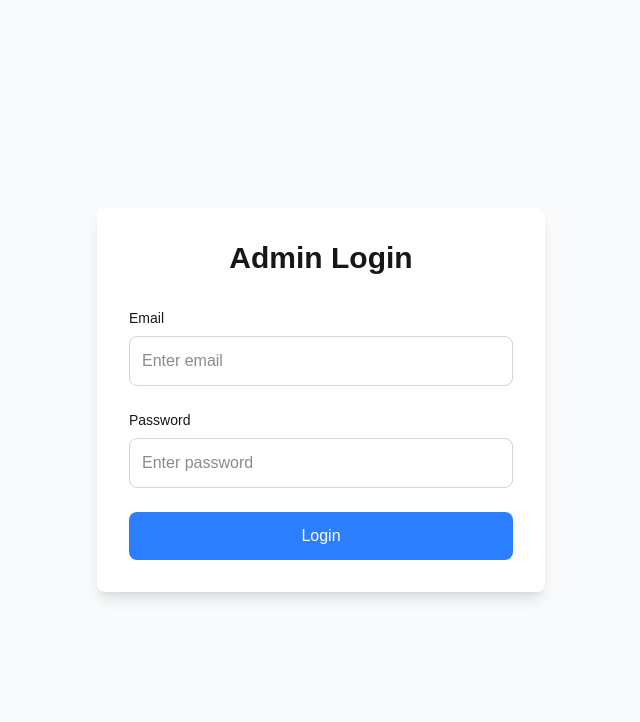
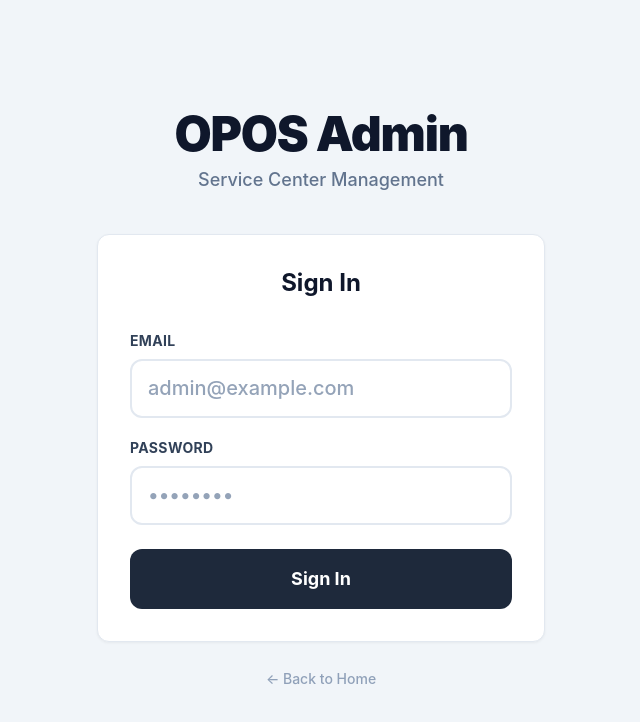
Before and after one commit to Akbblog/OPOS, a Next.js app: page /login in a window 1280 px wide. Shown: the top 722 px of the page, without its empty margins (319-959 px from the left). Built offline with nearby package versions, Linux system fonts and the light colour scheme.

Commit message:
fix: Improve token number generation with better error handling
- Add debugging logs for token number generation
- Improve validation for currentTokenNumber field
- Update environment variables template for Vercel deployment
- Ensure proper token incrementing and persistence

```diff
--- a/app/globals.css
+++ b/app/globals.css
@@ -1,8 +1,13 @@
 @import "tailwindcss";
 
+/* Modern Light Theme - Clean & Minimal */
 :root {
-  --background: #ffffff;
-  --foreground: #171717;
+  --background: #f8fafc;
+  --foreground: #0f172a;
+  --card-bg: #ffffff;
+  --border-color: #e2e8f0;
+  --accent: #1e293b;
+  --accent-light: #64748b;
 }
 
 @theme inline {
@@ -12,55 +17,160 @@
   --font-mono: var(--font-geist-mono);
 }
 
-@media (prefers-color-scheme: dark) {
-  :root {
-    --background: #0a0a0a;
-    --foreground: #ededed;
-  }
+body {
+  background: #f1f5f9;
+  color: var(--foreground);
+  font-family: -apple-system, BlinkMacSystemFont, 'Segoe UI', Roboto, sans-serif;
+  min-height: 100vh;
 }
 
-body {
-  background: var(--background);
-  color: var(--foreground);
-  font-family: Arial, Helvetica, sans-serif;
+/* Modern Card Styles */
+.card {
+  background: #ffffff;
+  border: 1px solid #e2e8f0;
+  border-radius: 12px;
+  box-shadow: 0 1px 3px rgba(0, 0, 0, 0.05);
 }
 
+.card:hover {
+  box-shadow: 0 4px 12px rgba(0, 0, 0, 0.08);
+}
+
+/* Enhanced Input Styles - High Visibility */
+input[type="number"],
+input[type="text"],
+input[type="email"],
+input[type="password"] {
+  background: #ffffff !important;
+  border: 2px solid #e2e8f0 !important;
+  color: #0f172a !important;
+  font-weight: 600 !important;
+  font-size: 1.25rem !important;
+}
+
+input::placeholder {
+  color: #94a3b8 !important;
+  font-weight: 500 !important;
+}
+
+input:focus {
+  border-color: #3b82f6 !important;
+  box-shadow: 0 0 0 3px rgba(59, 130, 246, 0.1) !important;
+  outline: none !important;
+}
+
+/* Price Selection Cards */
+.price-card {
+  background: #ffffff;
+  border: 2px solid #e2e8f0;
+  border-radius: 16px;
+  transition: all 0.2s ease;
+  cursor: pointer;
+}
+
+.price-card:hover {
+  border-color: #cbd5e1;
+  transform: translateY(-2px);
+  box-shadow: 0 8px 25px rgba(0, 0, 0, 0.08);
+}
+
+.price-card.selected {
+  border-color: #1e293b;
+  background: #f8fafc;
+}
+
+/* Primary Button */
+.btn-primary {
+  background: #1e293b;
+  color: white;
+  font-weight: 700;
+  border-radius: 12px;
+  transition: all 0.2s ease;
+}
+
+.btn-primary:hover {
+  background: #0f172a;
+  transform: translateY(-1px);
+  box-shadow: 0 4px 12px rgba(0, 0, 0, 0.15);
+}
+
+.btn-primary:disabled {
+  background: #cbd5e1;
+  cursor: not-allowed;
+  transform: none;
+  box-shadow: none;
+}
+
+/* Secondary Button */
+.btn-secondary {
+  background: #f1f5f9;
+  color: #475569;
+  font-weight: 600;
+  border: 1px solid #e2e8f0;
+  border-radius: 12px;
+  transition: all 0.2s ease;
+}
+
+.btn-secondary:hover {
+  background: #e2e8f0;
+}
+
+/* Order Summary Panel */
+.summary-panel {
+  background: #ffffff;
+  border: 1px solid #e2e8f0;
+  border-radius: 16px;
+}
+
+/* Service Type Badge */
+.badge {
+  display: inline-flex;
+  align-items: center;
+  padding: 6px 16px;
+  border-radius: 100px;
+  font-weight: 700;
+  font-size: 0.875rem;
+  text-transform: uppercase;
+  letter-spacing: 0.05em;
+}
+
+.badge-bike {
+  background: #dbeafe;
+  color: #1e40af;
+}
+
+.badge-car {
+  background: #d1fae5;
+  color: #065f46;
+}
+
+/* Loading Spinner */
+.spinner {
+  border: 3px solid #e2e8f0;
+  border-top-color: #1e293b;
+  border-radius: 50%;
+  animation: spin 0.8s linear infinite;
+}
+
+@keyframes spin {
+  to { transform: rotate(360deg); }
+}
+
+/* Print Styles */
 @media print {
-  .print-modal {
-    position: static;
-    background: white;
-    box-shadow: none;
-    margin: 0;
-    padding: 10px;
-    width: 80mm;
-    max-width: 80mm;
-    font-size: 12px;
-    line-height: 1.2;
-  }
-  .print-modal h1 {
-    font-size: 18px;
-    margin-bottom: 5px;
-  }
-  .print-modal h2 {
-    font-size: 16px;
-    margin-bottom: 5px;
-  }
-  .print-modal p {
-    margin-bottom: 3px;
-  }
-  .print-modal .space-y-3 > * + * {
-    margin-top: 3px;
-  }
   body * {
     visibility: hidden;
   }
-  .print-modal,
-  .print-modal * {
+  .print-area,
+  .print-area * {
     visibility: visible;
   }
-  .print-modal {
+  .print-area {
     position: absolute;
     left: 0;
     top: 0;
+    width: 80mm;
+    padding: 10px;
+    font-size: 12px;
   }
 }
--- a/app/layout.tsx
+++ b/app/layout.tsx
@@ -15,8 +15,8 @@ const geistMono = Geist_Mono({
 });
 
 export const metadata: Metadata = {
-  title: "OPOS - Point of Sale System",
-  description: "Modern POS system for bike and car services",
+  title: "Service Center - Your Trusted Partner",
+  description: "Professional vehicle maintenance and repair services",
 };
 
 export default function RootLayout({
@@ -27,12 +27,24 @@ export default function RootLayout({
   return (
     <html lang="en">
       <body
-        className={`${geistSans.variable} ${geistMono.variable} antialiased`}
+        className={`${geistSans.variable} ${geistMono.variable} antialiased min-h-screen`}
         suppressHydrationWarning={true}
       >
         <SessionProvider>
           {children}
-          <Toaster />
+          <Toaster
+            position="top-right"
+            toastOptions={{
+              className: 'glass-card font-bold text-slate-800',
+              style: {
+                background: 'rgba(255, 255, 255, 0.9)',
+                backdropFilter: 'blur(15px)',
+                border: '1px solid rgba(255, 255, 255, 0.25)',
+                color: '#1e293b',
+                fontWeight: '600'
+              }
+            }}
+          />
         </SessionProvider>
       </body>
     </html>
--- a/app/login/page.tsx
+++ b/app/login/page.tsx
@@ -36,40 +36,73 @@ export default function LoginPage() {
   };
 
   return (
-    <div className="min-h-screen bg-gray-50 flex items-center justify-center p-4">
-      <div className="max-w-md w-full bg-white rounded-lg shadow-lg p-8">
-        <h1 className="text-3xl font-bold text-center mb-8">Admin Login</h1>
-        <form onSubmit={handleSubmit} className="space-y-6">
+    <div className="min-h-screen bg-slate-100 flex items-center justify-center p-6">
+      <div className="w-full max-w-md">
+        <div className="text-center mb-10">
+          <h1 className="text-4xl md:text-5xl font-black text-slate-900 mb-2 tracking-tight">
+            OPOS Admin
+          </h1>
+          <p className="text-slate-500 text-lg font-medium">
+            Service Center Management
+          </p>
+        </div>
+
+        <div className="card p-8">
+          <h2 className="text-2xl font-bold text-slate-900 text-center mb-8">
+            Sign In
+          </h2>
+
+          <form onSubmit={handleSubmit} className="space-y-5">
             <div>
-            <label className="block text-sm font-medium mb-2">Email</label>
+              <label className="block text-sm font-bold text-slate-700 mb-2 uppercase tracking-wide">
+                Email
+              </label>
               <input
                 type="email"
                 value={email}
                 onChange={(e) => setEmail(e.target.value)}
                 required
-              className="w-full p-3 border border-gray-300 rounded-lg focus:ring-2 focus:ring-blue-500 focus:border-transparent"
-              placeholder="Enter email"
+                placeholder="admin@example.com"
+                className="w-full px-4 py-3 rounded-xl text-lg"
               />
             </div>
+
             <div>
-            <label className="block text-sm font-medium mb-2">Password</label>
+              <label className="block text-sm font-bold text-slate-700 mb-2 uppercase tracking-wide">
+                Password
+              </label>
               <input
                 type="password"
                 value={password}
                 onChange={(e) => setPassword(e.target.value)}
                 required
-              className="w-full p-3 border border-gray-300 rounded-lg focus:ring-2 focus:ring-blue-500 focus:border-transparent"
-              placeholder="Enter password"
+                placeholder="••••••••"
+                className="w-full px-4 py-3 rounded-xl text-lg"
               />
             </div>
+
             <button
               type="submit"
               disabled={loading}
-            className="w-full bg-blue-500 text-white py-3 px-6 rounded-lg hover:bg-blue-600 disabled:bg-gray-300 disabled:cursor-not-allowed transition-colors"
+              className="btn-primary w-full py-4 text-lg flex items-center justify-center gap-2 mt-6"
             >
-            {loading ? 'Logging in...' : 'Login'}
+              {loading ? (
+                <>
+                  <div className="spinner w-5 h-5 border-2 border-white/30 border-t-white"></div>
+                  Signing In...
+                </>
+              ) : (
+                'Sign In'
+              )}
             </button>
           </form>
+        </div>
+
+        <div className="text-center mt-6">
+          <a href="/" className="text-slate-400 hover:text-slate-600 text-sm font-medium transition-colors">
+            ← Back to Home
+          </a>
+        </div>
       </div>
     </div>
   );
--- a/app/page.tsx
+++ b/app/page.tsx
@@ -1,62 +1,65 @@
+'use client';
+
 import Link from 'next/link';
 
 export default function Home() {
   return (
-    <div className="min-h-screen bg-gradient-to-br from-slate-50 to-slate-100 flex items-center justify-center p-4 md:p-8" suppressHydrationWarning={true}>
-      <div className="max-w-5xl w-full">
-        <div className="text-center mb-12">
-          <h1 className="text-5xl md:text-6xl font-bold text-slate-900 tracking-tight mb-3">OPOS</h1>
-          <p className="text-slate-500 text-lg">Point of Sale System</p>
+    <div className="min-h-screen bg-slate-100 p-6 md:p-12" suppressHydrationWarning={true}>
+      <div className="max-w-5xl mx-auto">
+        {/* Header */}
+        <div className="text-center mb-16">
+          <h1 className="text-5xl md:text-7xl font-black text-slate-900 mb-4 tracking-tight">
+            Service Center
+          </h1>
+          <p className="text-xl md:text-2xl text-slate-500 font-medium">
+            Select your service type to continue
+          </p>
         </div>
 
-        <div className="grid grid-cols-1 md:grid-cols-2 gap-6 mb-12">
+        {/* Service Selection Cards */}
+        <div className="grid md:grid-cols-2 gap-8 max-w-4xl mx-auto mb-16">
+          {/* Bike Service */}
           <Link href="/service/bike" className="group">
-            <div className="relative bg-white rounded-2xl p-8 md:p-12 shadow-sm hover:shadow-xl transition-all duration-300 border border-slate-200 hover:border-blue-500 overflow-hidden">
-              <div className="absolute top-0 right-0 w-32 h-32 bg-blue-50 rounded-full -translate-y-1/2 translate-x-1/2 group-hover:bg-blue-100 transition-colors" />
-              <div className="relative">
-                <div className="w-16 h-16 bg-blue-100 rounded-2xl flex items-center justify-center mb-6 group-hover:bg-blue-500 transition-colors">
-                  <svg className="w-8 h-8 text-blue-600 group-hover:text-white transition-colors" viewBox="0 0 24 24" fill="none" stroke="currentColor" strokeWidth="2">
-                    <circle cx="5" cy="17" r="3" />
-                    <circle cx="19" cy="17" r="3" />
-                    <path d="M12 17V5l-4 4" />
-                    <path d="M5 17l7-5 7 5" />
-                  </svg>
-                </div>
-                <h2 className="text-3xl md:text-4xl font-bold text-slate-900 mb-2">BIKE</h2>
-                <p className="text-slate-500">Bicycle repairs and maintenance services</p>
+            <div className="card p-10 md:p-14 text-center hover:border-slate-300 transition-all duration-300 hover:-translate-y-1">
+              <div className="w-24 h-24 mx-auto mb-8 bg-blue-50 rounded-2xl flex items-center justify-center group-hover:bg-blue-100 transition-colors">
+                <svg className="w-14 h-14 text-blue-600" viewBox="0 0 24 24" fill="none" stroke="currentColor" strokeWidth="1.5">
+                  <circle cx="5.5" cy="17.5" r="3.5" />
+                  <circle cx="18.5" cy="17.5" r="3.5" />
+                  <path d="M15 6h-1.5l-3 5.5H7l-1.5 2.5" />
+                  <path d="M12 17.5l3-6h3l1.5 6" />
+                </svg>
               </div>
+              <h2 className="text-4xl font-bold text-slate-900 mb-3">BIKE</h2>
+              <p className="text-lg text-slate-500">Motorcycle services</p>
             </div>
           </Link>
 
+          {/* Car Service */}
           <Link href="/service/car" className="group">
-            <div className="relative bg-white rounded-2xl p-8 md:p-12 shadow-sm hover:shadow-xl transition-all duration-300 border border-slate-200 hover:border-emerald-500 overflow-hidden">
-              <div className="absolute top-0 right-0 w-32 h-32 bg-emerald-50 rounded-full -translate-y-1/2 translate-x-1/2 group-hover:bg-emerald-100 transition-colors" />
-              <div className="relative">
-                <div className="w-16 h-16 bg-emerald-100 rounded-2xl flex items-center justify-center mb-6 group-hover:bg-emerald-500 transition-colors">
-                  <svg className="w-8 h-8 text-emerald-600 group-hover:text-white transition-colors" viewBox="0 0 24 24" fill="none" stroke="currentColor" strokeWidth="2">
-                    <path d="M14 16H9m10 0h3v-3.15a1 1 0 0 0-.84-.99L16 11l-2.7-3.6a1 1 0 0 0-.8-.4H5.24a2 2 0 0 0-1.8 1.1l-.8 1.63A6 6 0 0 0 2 12.42V16h2" />
-                    <circle cx="6.5" cy="16.5" r="2.5" />
-                    <circle cx="16.5" cy="16.5" r="2.5" />
-                  </svg>
-                </div>
-                <h2 className="text-3xl md:text-4xl font-bold text-slate-900 mb-2">CAR</h2>
-                <p className="text-slate-500">Automobile repairs and maintenance services</p>
+            <div className="card p-10 md:p-14 text-center hover:border-slate-300 transition-all duration-300 hover:-translate-y-1">
+              <div className="w-24 h-24 mx-auto mb-8 bg-emerald-50 rounded-2xl flex items-center justify-center group-hover:bg-emerald-100 transition-colors">
+                <svg className="w-14 h-14 text-emerald-600" viewBox="0 0 24 24" fill="none" stroke="currentColor" strokeWidth="1.5">
+                  <path d="M7 17a2 2 0 100-4 2 2 0 000 4zM17 17a2 2 0 100-4 2 2 0 000 4z" />
+                  <path d="M5 17H3v-4.5a.5.5 0 01.5-.5h1l1.5-3.5a1 1 0 01.9-.5h10.2a1 1 0 01.9.5l1.5 3.5h1a.5.5 0 01.5.5V17h-2" />
+                  <path d="M9 17h6" />
+                </svg>
               </div>
+              <h2 className="text-4xl font-bold text-slate-900 mb-3">CAR</h2>
+              <p className="text-lg text-slate-500">Automobile services</p>
             </div>
           </Link>
         </div>
 
-        <div className="flex justify-center">
+        {/* Admin Link */}
+        <div className="text-center">
           <Link
             href="/login"
-            className="inline-flex items-center gap-2 text-slate-600 hover:text-slate-900 transition-colors text-sm font-medium"
+            className="inline-flex items-center gap-2 text-slate-400 hover:text-slate-600 transition-colors text-sm font-medium"
           >
             <svg className="w-4 h-4" viewBox="0 0 24 24" fill="none" stroke="currentColor" strokeWidth="2">
-              <path d="M15 3h4a2 2 0 0 1 2 2v14a2 2 0 0 1-2 2h-4" />
-              <polyline points="10 17 15 12 10 7" />
-              <line x1="15" y1="12" x2="3" y2="12" />
+              <path d="M15 3h4a2 2 0 012 2v14a2 2 0 01-2 2h-4M10 17l5-5-5-5M15 12H3" />
             </svg>
-            Admin Dashboard
+            Admin Access
           </Link>
         </div>
       </div>
```
Also changed, not shown: app/api/orders/route.ts (+14 -5 lines), app/service/[type]/page.tsx (+125 -128 lines). Lines whose indentation alone changed are shown as unchanged.
